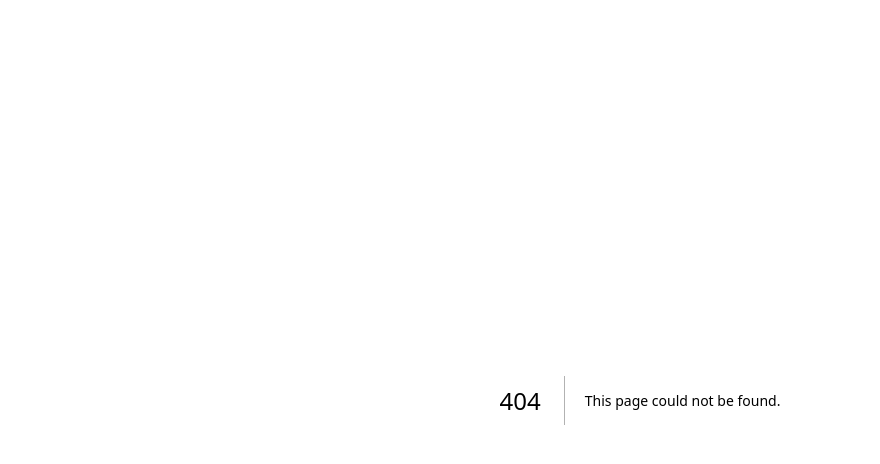
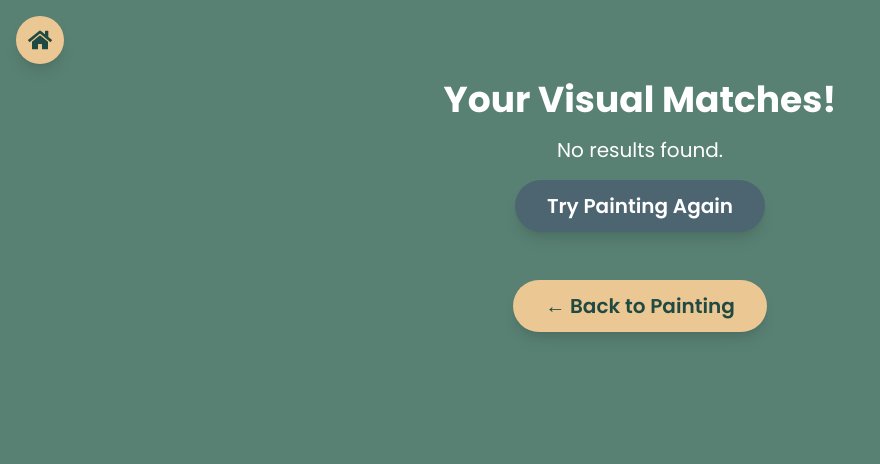
Before and after one commit to angela-yang/Dubhacks-25, a Next.js app: page /results in a window 1280 px wide. Before the commit this address had no page. Shown: the top 464 px of the page, without its empty margins (0-880 px from the left). Built offline with nearby package versions, Linux system fonts and the light colour scheme.

Commit message:
Added results page to experiment frontend

```diff
--- /dev/null
+++ b/src/app/results/page.tsx
@@ -0,0 +1,125 @@
+// src/app/results/page.tsx
+
+"use client";
+
+import { useEffect, useState } from "react";
+import Link from "next/link";
+import Image from "next/image"; // Use Next.js Image for optimization
+import HomeNav from "../components/HomeNav"; // Re-use your nav bar
+
+// This type MUST match the JSON response from your Python server
+interface SearchResult {
+  id: string;
+  score: number;
+  original_image_url: string; // e.g., /images/original/hike_1.webp
+  segmentation_map_url: string; // e.g., /images/processed/hike_1_ui_map.png
+}
+
+export default function ResultsPage() {
+  const [results, setResults] = useState<SearchResult[]>([]);
+  const [userSketch, setUserSketch] = useState<string | null>(null); // <-- NEW STATE
+  const [isLoading, setIsLoading] = useState(true);
+
+  useEffect(() => {
+    // On page load, read both items from session storage
+    const storedResults = sessionStorage.getItem("searchResults");
+    const storedSketch = sessionStorage.getItem("userSketch"); // <-- NEW
+
+    if (storedResults) {
+      setResults(JSON.parse(storedResults));
+    }
+    if (storedSketch) {
+      setUserSketch(storedSketch); // <-- NEW
+    }
+    setIsLoading(false);
+  }, []); // Empty dependency array ensures this runs only once on load
+
+  return (
+    <div className="w-full min-h-screen" style={{ backgroundColor: "rgb(88,128,115)" }}>
+      <HomeNav />
+      <div className="container mx-auto p-4 pt-20">
+        <h1 className="text-4xl text-white font-bold text-center mb-4">
+          Your Visual Matches!
+        </h1>
+
+        {/* --- NEW SECTION: DISPLAY USER SKETCH --- */}
+        {userSketch && (
+          <div className="flex flex-col items-center mb-10">
+            <h2 className="text-2xl text-white font-semibold mb-3">Your Sketch</h2>
+            {/* We use a regular <img> tag here because the src is a dataURL string */}
+            <img
+              src={userSketch}
+              alt="User's original sketch"
+              className="rounded-lg shadow-xl border-4 border-white"
+              style={{ width: '300px', height: '300px' }} // Display it a bit smaller
+            />
+          </div>
+        )}
+        {/* --- END NEW SECTION --- */}
+
+
+        {isLoading && (
+          <p className="text-white text-center">Loading results...</p>
+        )}
+
+        {!isLoading && results.length === 0 && (
+          <div className="text-center">
+            <p className="text-white text-xl mb-4">No results found.</p>
+            <Link href="/paint">
+              <button className="bg-[rgb(76,101,112)] hover:bg-[rgb(106,132,146)] text-white text-xl font-semibold px-8 py-3 rounded-full shadow-lg">
+                Try Painting Again
+              </button>
+            </Link>
+          </div>
+        )}
+
+        {!isLoading && results.length > 0 && (
+          <div className="grid grid-cols-1 md:grid-cols-2 lg:grid-cols-3 gap-6">
+            {results.map((result) => (
+              <div
+                key={result.id}
+                className="bg-[rgb(106,132,146)] rounded-lg shadow-xl overflow-hidden"
+              >
+                <div className="grid grid-cols-2">
+                  {/* We must use a relative position container for Next.js Image */}
+                  <div className="relative w-full h-60">
+                    <Image
+                      src={result.original_image_url}
+                      alt={`Original image of ${result.id}`}
+                      layout="fill"
+                      objectFit="cover"
+                    />
+                  </div>
+                  <div className="relative w-full h-60">
+                    <Image
+                      src={result.segmentation_map_url}
+                      alt={`Segmentation map for ${result.id}`}
+                      layout="fill"
+                      objectFit="cover"
+                    />
+                  </div>
+                </div>
+                <div className="p-4 text-white">
+                  <h3 className="text-lg font-semibold truncate">{result.id}</h3>
+                  <p className="text-sm">
+                    Match Score: {result.score.toFixed(4)}
+                  </p>
+                </div>
+              </div>
+            ))}
+          </div>
+        )}
+
+        {/* Back button */}
+        <div className="text-center mt-12 mb-8">
+          <Link href="/paint">
+            <button className="bg-[rgb(235,199,148)] text-[rgb(32,74,65)] text-xl font-semibold px-8 py-3 rounded-full shadow-lg hover:bg-[rgb(216,175,87)] transition-all">
+              ← Back to Painting
+            </button>
+          </Link>
+        </div>
+
+      </div>
+    </div>
+  );
+}
```
